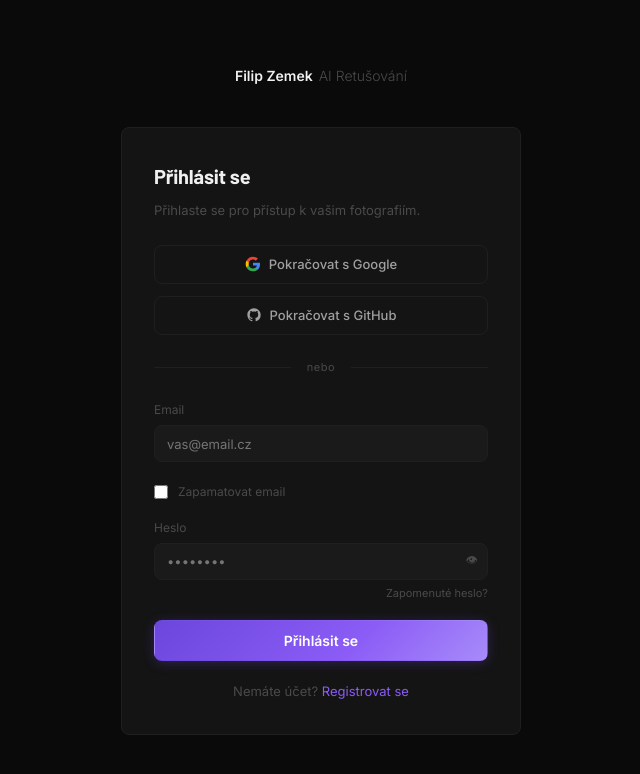
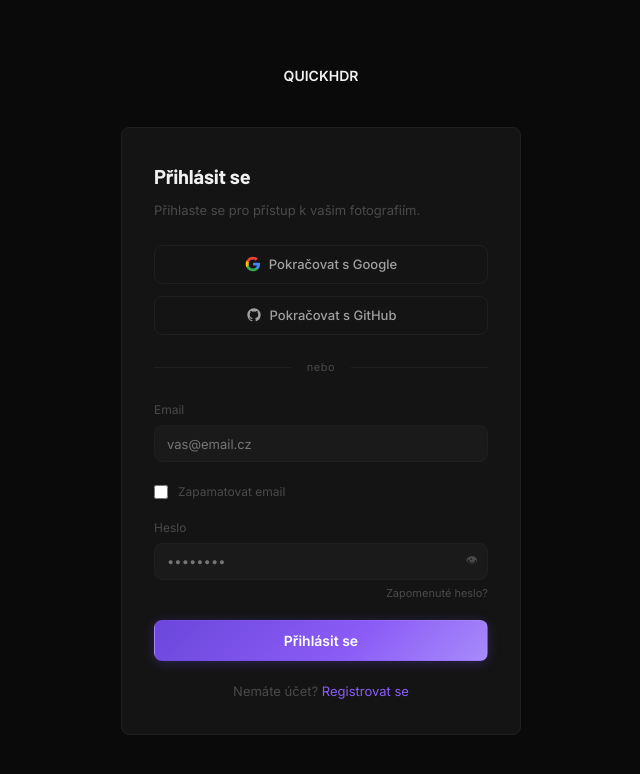
Before and after one commit to realpandam/quickhdr, a Next.js app in the folder frontend/: page /login in a window 1280 px wide. Shown: the top 774 px of the page, without its empty margins (319-959 px from the left). Built offline with nearby package versions, Linux system fonts and the light colour scheme; no server answers.

Commit message:
fixed login page

```diff
--- a/frontend/app/login/page.tsx
+++ b/frontend/app/login/page.tsx
@@ -261,8 +261,7 @@ export default function LoginPage() {
           color: 'var(--text-primary)', marginBottom: '2.5rem',
           textAlign: 'center' as const,
         }}>
-          Filip Zemek
-          <span style={{ fontWeight: 300, color: 'var(--text-muted)', marginLeft: 6 }}>AI Retušování</span>
+          QUICKHDR
         </a>
 
         <div style={{
```
